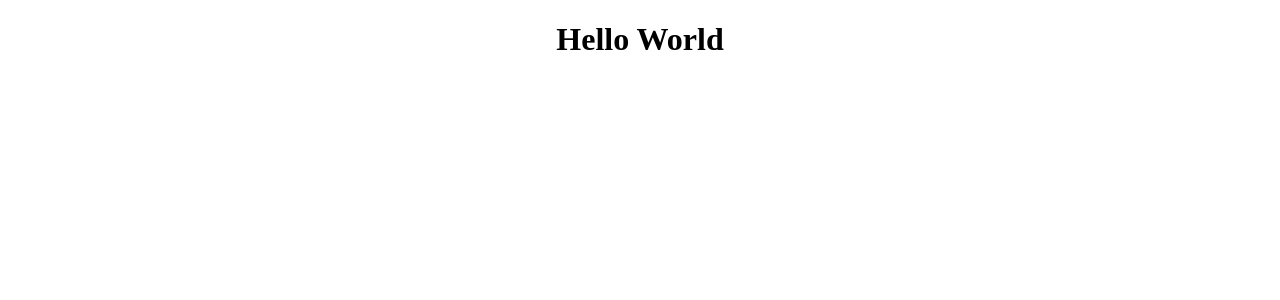
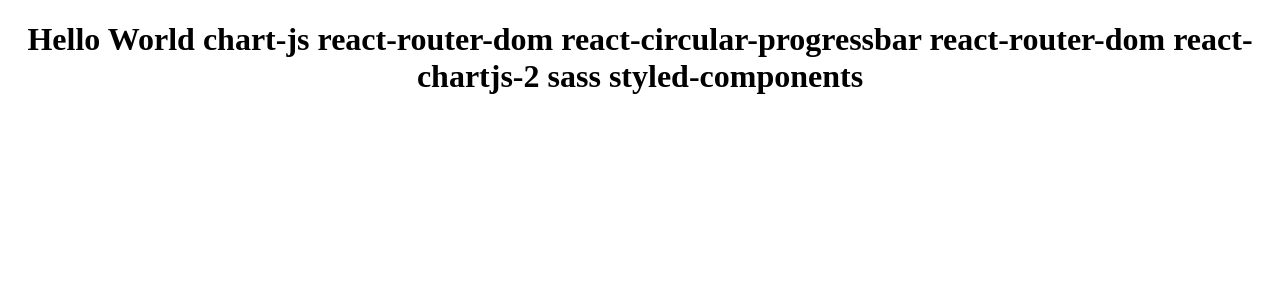
Before and after one commit to id-prawito/sm-guide-id, a React (Create React App) app: page / in a window 1280 px wide. Shown: the top 300 px of the page. Built offline with nearby package versions, Linux system fonts and the light colour scheme.

Commit message:
setup-project

```diff
--- a/package.json
+++ b/package.json
@@ -7,10 +7,16 @@
     "@testing-library/jest-dom": "^5.16.1",
     "@testing-library/react": "^12.1.2",
     "@testing-library/user-event": "^13.5.0",
+    "chart.js": "^3.7.0",
     "gh-pages": "^3.2.3",
     "react": "^17.0.2",
+    "react-chartjs-2": "^4.0.0",
+    "react-circular-progressbar": "^2.0.4",
     "react-dom": "^17.0.2",
+    "react-router-dom": "^6.2.1",
     "react-scripts": "5.0.0",
+    "sass": "^1.48.0",
+    "styled-components": "^5.3.3",
     "web-vitals": "^2.1.3"
   },
   "scripts": {
--- a/src/app/App.js
+++ b/src/app/App.js
@@ -3,7 +3,10 @@
 function App() {
     return (
         <div className="App">
-            <h1>Hello World</h1>
+            <h1>
+                Hello World chart-js react-router-dom react-circular-progressbar
+                react-router-dom react-chartjs-2 sass styled-components
+            </h1>
         </div>
     );
 }
```
Also changed, not shown: 1 other file (tests, documents, lock files or other folders).
